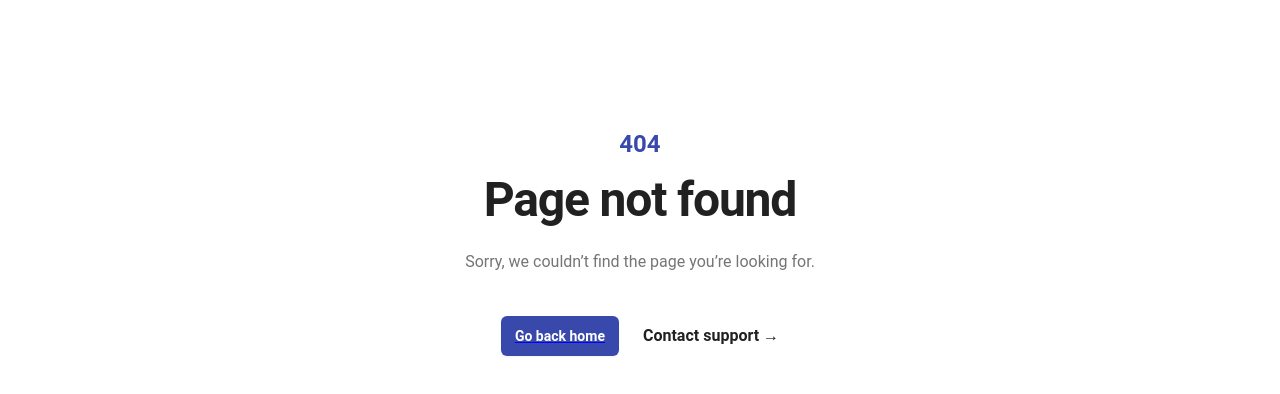
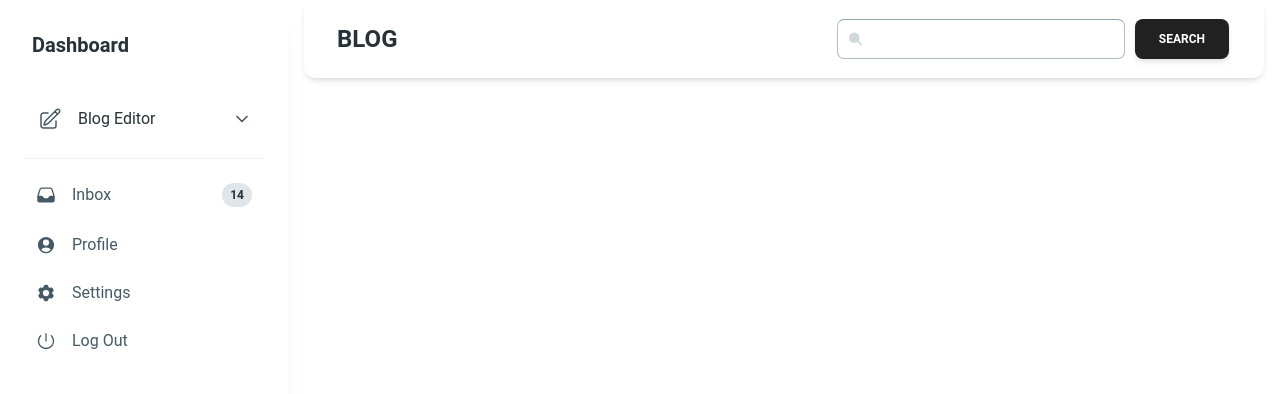
Before and after one commit to matteofazzeri/erikasblog, a React (Vite) app: page /erikasblog/admin in a window 1280 px wide. Before the commit this address had no page. Shown: the top 394 px of the page. Built offline with nearby package versions, Linux system fonts and the light colour scheme.

Commit message:
test: modify routing

```diff
--- a/package.json
+++ b/package.json
@@ -1,5 +1,4 @@
 {
-  "homepage": "https://erikasblog.vercel.app",
   "name": "erikasblog",
   "private": true,
   "version": "0.0.0",
@@ -24,7 +23,6 @@
     "@tiptap/pm": "^2.2.3",
     "@tiptap/react": "^2.2.3",
     "@tiptap/starter-kit": "^2.2.3",
-    "@vercel/analytics": "^1.2.2",
     "autoprefixer": "^10.4.17",
     "date-fns": "^3.3.1",
     "postcss": "^8.4.35",
--- a/src/App.jsx
+++ b/src/App.jsx
@@ -1,5 +1,5 @@
 import { useState } from "react";
-import { BrowserRouter as Router, Routes, Route } from "react-router-dom";
+import { Routes, Route } from "react-router-dom";
 import Home from "./pages/Home";
 import AdminPanel from "./pages/AdminPanel";
 import Articles from "./pages/Articles";
@@ -9,18 +9,16 @@ import NotFound from "./pages/NotFound";
 export default function App() {
   return (
     <main className="w-screen min-h-screen">
-      <Router>
-        <Routes>
-          <Route exact path="/" element={<Home />} />
-          <Route path="/admin/login" element={<Login />} />
-          <Route path="/admin" element={<AdminPanel />} />
-          <Route path="/admin/posts" element={<AdminPanel />} />
-          <Route path="/admin/categories" element={<AdminPanel />} />
-          <Route path="/blog" element={<Home />} />
-          <Route path="/blog/Articles" element={<Articles />} />
-          <Route path="*" element={<NotFound />} />
-        </Routes>
-      </Router>
+      <Routes>
+        <Route exact path="/erikasblog/" element={<Home />} />
+        <Route path="/erikasblog/admin/login" element={<Login />} />
+        <Route path="/erikasblog/admin" element={<AdminPanel />} />
+        <Route path="/erikasblog/admin/posts" element={<AdminPanel />} />
+        <Route path="/erikasblog/admin/categories" element={<AdminPanel />} />
+        <Route path="/erikasblog/blog" element={<Home />} />
+        <Route path="/erikasblog/blog/Articles" element={<Articles />} />
+        <Route path="/erikasblog/*" element={<NotFound />} />
+      </Routes>
     </main>
   );
 }
--- a/src/components/admin/TableViewer.jsx
+++ b/src/components/admin/TableViewer.jsx
@@ -63,7 +63,7 @@ export function SortableTable({ TABLE_HEAD, TABLE_ROWS, elem }) {
               color="blue-gray"
               className="hidden md:block"
             >
-              {elem.toLowerCase() === "posts" ? "Posts" : "Categories"}
+              {elem.toLowerCase() === "post" ? "Posts" : "Categories"}
             </Typography>
           </div>
           <div className="w-full h-fit md:w-fit pt-[2px] flex justify-between sm:justify-around md:justify-normal items-center shrink-0 flex-row sm:gap-2">
--- a/src/components/admin/sidebar/Sidebar.jsx
+++ b/src/components/admin/sidebar/Sidebar.jsx
@@ -28,7 +28,7 @@ const Sidebar = ({ open }, { handleOpen }) => {
   return (
     <>
       <div className="mb-2 p-4">
-        <Link to={"/admin"} className="no-underline">
+        <Link to={"/erikasblog/admin"} className="no-underline">
           <Typography variant="h5" color="blue-gray">
             Dashboard
           </Typography>
--- a/src/components/admin/sidebar/SidebarWithContentSeparator.jsx
+++ b/src/components/admin/sidebar/SidebarWithContentSeparator.jsx
@@ -32,7 +32,7 @@ export function SidebarWithContentSeparator() {
   return (
     <Card className="h-full w-full max-w-[20rem] p-4 shadow-xl shadow-blue-gray-900/5 hidden xl:block">
       <div className="mb-2 p-4">
-        <Link to={"/admin"} className="no-underline">
+        <Link to={"/erikasblog/admin"} className="no-underline">
           <Typography variant="h5" color="blue-gray">
             Dashboard
           </Typography>
@@ -79,7 +79,7 @@ export function SidebarWithContentSeparator() {
           <AccordionBody className="py-1">
             <List className="p-0">
               <Link
-                to={"/admin/categories"}
+                to={"/erikasblog/admin/categories"}
                 className="flex items-center space-x-2 no-underline"
               >
                 <ListItem>
@@ -106,7 +106,7 @@ export function SidebarWithContentSeparator() {
               </Link>
 
               <Link
-                to={"/admin/posts"}
+                to={"/erikasblog/admin/posts"}
                 className="flex items-center space-x-2 no-underline"
               >
                 <ListItem>
--- a/src/main.jsx
+++ b/src/main.jsx
@@ -2,16 +2,36 @@ import React from "react";
 import ReactDOM from "react-dom/client";
 import App from "./App.jsx";
 import "./index.css";
-import { HashRouter } from "react-router-dom";
-import { Analytics } from "@vercel/analytics/react";
+import { ThemeProvider } from "@material-tailwind/react";
+import { RouterProvider, createBrowserRouter } from "react-router-dom";
+import AdminPanel from "./pages/AdminPanel.jsx";
+import Home from "./pages/Home.jsx";
+import { BrowserRouter as Router } from "react-router-dom";
 
-import { ThemeProvider } from "@material-tailwind/react";
+/* const router = createBrowserRouter([
+  {
+    path: "/erikasblog/",
+    element: <App />,
+    children: [
+      {
+        path: "/erikasblog/home",
+        element: <Home />,
+      },
+      {
+        path: "/erikasblog/admin/*",
+        element: <AdminPanel />,
+      },
+    ],
+  },
+]); */
 
 ReactDOM.createRoot(document.getElementById("root")).render(
   <React.StrictMode>
     <ThemeProvider>
-      <App />
-      <Analytics />
+      {/* <RouterProvider router={router} /> */}
+      <Router>
+        <App />
+      </Router>
     </ThemeProvider>
   </React.StrictMode>
 );
--- a/src/pages/AdminPanel.jsx
+++ b/src/pages/AdminPanel.jsx
@@ -23,10 +23,11 @@ const AdminPanel = () => {
           <NavbarWithSearch />
         </header>
         <div className="mt-2">
-          {location.pathname === "/admin/posts" && <Posts />}
-          {location.pathname === "/admin/categories" && <Categories />}
-          {location.pathname === "/admin/login" && <Login />}
-          {location.pathname === "/admin/*" && <NotFound />}
+          {console.log(location.pathname)}
+          {location.pathname === "/erikasblog/admin/posts" && <Posts />}
+          {location.pathname === "/erikasblog/admin/categories" && <Categories />}
+          {location.pathname === "/erikasblog/admin/login" && <Login />}
+          {location.pathname === "/erikasblog/admin/*" && <NotFound />}
         </div>
       </div>
     </section>
--- a/src/pages/Home.jsx
+++ b/src/pages/Home.jsx
@@ -31,7 +31,7 @@ const Home = () => {
 
   fetchData();
 
-  return <>ciao--{name && <p>{name}</p>} <a href="/admin">cliccami</a></>;
+  return <>ciao--{name && <p>{name}</p>} <a href="/erikasblog/admin">cliccami</a></>;
 };
 
 export default Home;
--- a/src/pages/NotFound.jsx
+++ b/src/pages/NotFound.jsx
@@ -2,23 +2,23 @@ import React from "react";
 
 const NotFound = () => {
   return (
-    <main class="grid min-h-full place-items-center bg-white px-6 py-24 sm:py-32 lg:px-8">
-      <div class="text-center">
-        <p class="text-2xl font-semibold text-indigo-600">404</p>
-        <h1 class="mt-4 text-3xl font-bold tracking-tight text-gray-900 sm:text-5xl">
+    <main className="grid min-h-full place-items-center bg-white px-6 py-24 sm:py-32 lg:px-8">
+      <div className="text-center">
+        <p className="text-2xl font-semibold text-indigo-600">404</p>
+        <h1 className="mt-4 text-3xl font-bold tracking-tight text-gray-900 sm:text-5xl">
           Page not found
         </h1>
-        <p class="mt-6 text-base leading-7 text-gray-600">
+        <p className="mt-6 text-base leading-7 text-gray-600">
           Sorry, we couldn’t find the page you’re looking for.
         </p>
-        <div class="mt-10 flex items-center justify-center gap-x-6">
+        <div className="mt-10 flex items-center justify-center gap-x-6">
           <a
             href="/"
-            class="rounded-md bg-indigo-600 px-3.5 py-2.5 text-sm font-semibold text-white shadow-sm hover:bg-indigo-500 focus-visible:outline focus-visible:outline-2 focus-visible:outline-offset-2 focus-visible:outline-indigo-600"
+            className="rounded-md bg-indigo-600 px-3.5 py-2.5 text-sm font-semibold text-white shadow-sm hover:bg-indigo-500 focus-visible:outline focus-visible:outline-2 focus-visible:outline-offset-2 focus-visible:outline-indigo-600"
           >
             Go back home
           </a>
-          <a href="#" class="text-md font-semibold text-gray-900 no-underline">
+          <a href="#" className="text-md font-semibold text-gray-900 no-underline">
             Contact support <span aria-hidden="true">&rarr;</span>
           </a>
         </div>
--- a/vite.config.js
+++ b/vite.config.js
@@ -3,6 +3,6 @@ import react from "@vitejs/plugin-react";
 
 // https://vitejs.dev/config/
 export default defineConfig({
-  base: "./",
+  base: "/erikasblog/",
   plugins: [react()],
 });
```
